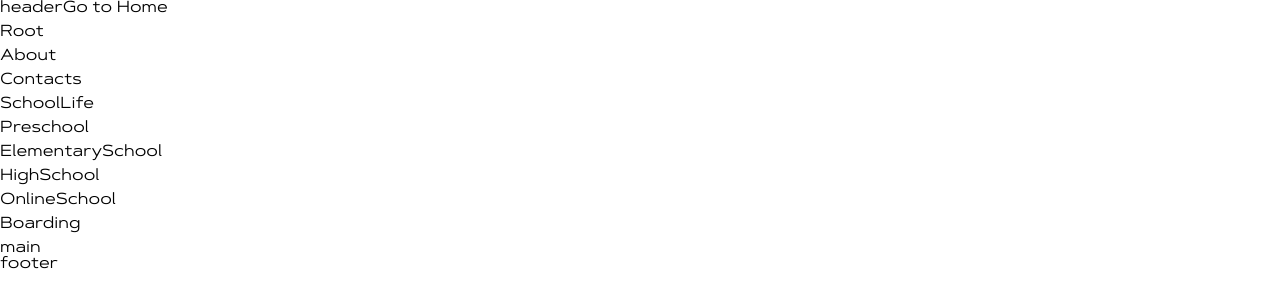
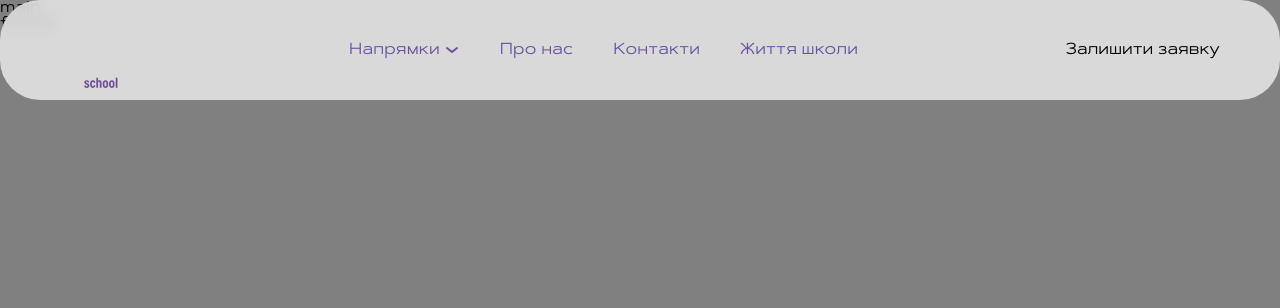
Before and after one commit to AlanG1111/taucer, a Next.js app: page / in a window 1280 px wide. Shown: the top 308 px of the page. Built offline with nearby package versions, Linux system fonts and the light colour scheme.

Commit message:
header navigation

```diff
--- a/app/layout.tsx
+++ b/app/layout.tsx
@@ -25,7 +25,12 @@ export default function RootLayout({
 }>) {
   return (
     <html lang='en'>
-      <body className={artegraSans.className}>
+      <body
+        className={artegraSans.className}
+        style={{
+          backgroundColor: "grey",
+        }}
+      >
         <MainHeader />
         <main>{children}</main>
         <footer>footer</footer>
--- a/package.json
+++ b/package.json
@@ -9,6 +9,7 @@
     "lint": "next lint"
   },
   "dependencies": {
+    "framer-motion": "^11.15.0",
     "next": "15.1.2",
     "react": "^19.0.0",
     "react-dom": "^19.0.0",
--- a/src/components/MainHeader/MainHeader.tsx
+++ b/src/components/MainHeader/MainHeader.tsx
@@ -1,40 +1,125 @@
 "use client";
 
+import React, { useEffect, useRef, useState, useCallback } from "react";
+import Link from "next/link";
+import { motion, AnimatePresence } from "framer-motion";
+import { ArrowDown, MainLogo } from "@/images";
 import { Routes } from "@/config/routes";
-import React from "react";
-import Link from "next/link";
+import styles from "./mainHeader.module.scss";
 
 const MainHeader: React.FC = () => {
+  const [expanded, setExpanded] = useState(false);
+  const containerRef = useRef<HTMLDivElement>(null);
+
+  // Toggle dropdown menu
+  const toggleExpansion = () => setExpanded((prev) => !prev);
+
+  // Collapse dropdown menu
+  const collapseMenu = useCallback(() => setExpanded(false), []);
+
+  // Collapse when clicking outside
+  useEffect(() => {
+    const handleClickOutside = (event: MouseEvent) => {
+      if (
+        containerRef.current &&
+        !containerRef.current.contains(event.target as Node)
+      ) {
+        collapseMenu();
+      }
+    };
+
+    document.addEventListener("mousedown", handleClickOutside);
+    return () => document.removeEventListener("mousedown", handleClickOutside);
+  }, [collapseMenu]);
+
+  // Handle menu item click
+  const handleLinkClick = () => collapseMenu();
+
   return (
+    <header
+      ref={containerRef}
+      className={`${styles.headerWrapper} ${expanded ? styles.expanded : ""}`}
+    >
+      <div className={styles.headerContainer}>
+        {/* Logo */}
+        <Link href={Routes.Root} passHref onClick={handleLinkClick}>
+          <MainLogo />
+        </Link>
+
+        {/* Navigation */}
+        <nav className={styles.navigationContainer}>
+          {/* Dropdown */}
           <div>
-      header
+            <div
+              className={`${styles.menuItem} ${styles.dropDownTitle}`}
+              onClick={toggleExpansion}
+              aria-expanded={expanded}
+              aria-controls='dropdown-menu'
+            >
+              <span>Напрямки</span>
+              <ArrowDown />
+            </div>
+            <AnimatePresence>
+              {expanded && (
+                <motion.ul
+                  id='dropdown-menu'
+                  className={styles.dropDownItemsWrapper}
+                  initial={{ opacity: 0, height: 0 }}
+                  animate={{ opacity: 1, height: "auto" }}
+                  exit={{ opacity: 0, height: 0 }}
+                  transition={{ duration: 0.2, ease: "easeOut" }}
+                  role='menu'
+                >
+                  {[
+                    {
+                      route: Routes.ElementarySchool,
+                      label: "Школа 0-4 класи",
+                    },
+                    { route: Routes.HighSchool, label: "Школа 5 - 11 клас" },
+                    { route: Routes.Boarding, label: "Бординг" },
+                    { route: Routes.OnlineSchool, label: "Online школа" },
+                    { route: Routes.Preschool, label: "Табір" },
+                  ].map(({ route, label }) => (
+                    <li key={route} role='menuitem'>
                       <Link
-        href={Routes.Root}
+                        href={route}
                         passHref
-        style={{
-          textDecoration: "none",
-        }}
+                        onClick={handleLinkClick}
+                        className={styles.subMenuItem}
                       >
-        Go to Home
-      </Link>
-      <nav>
-        <ul style={{ listStyleType: "none", padding: 0 }}>
-          {Object.entries(Routes).map(([key, path]) => (
-            <li key={key} style={{ margin: "8px 0" }}>
-              <Link
-                href={path}
-                passHref
-                style={{
-                  textDecoration: "none",
-                }}
-              >
-                {key}
+                        {label}
                       </Link>
                     </li>
                   ))}
-        </ul>
+                </motion.ul>
+              )}
+            </AnimatePresence>
+          </div>
+
+          {/* Other Links */}
+          {[
+            { route: Routes.About, label: "Про нас" },
+            { route: Routes.Contacts, label: "Контакти" },
+            { route: Routes.SchoolLife, label: "Життя школи" },
+          ].map(({ route, label }) => (
+            <Link
+              key={route}
+              href={route}
+              passHref
+              onClick={handleLinkClick}
+              className={styles.menuItem}
+            >
+              {label}
+            </Link>
+          ))}
         </nav>
+
+        {/* CTA */}
+        <div onClick={collapseMenu} className={styles.ctaButton}>
+          Залишити заявку
         </div>
+      </div>
+    </header>
   );
 };
 
--- /dev/null
+++ b/src/components/MainHeader/mainHeader.module.scss
@@ -0,0 +1,100 @@
+@import "../../../app/_library";
+
+.headerWrapper {
+  height: 100%;
+  max-height: 100px;
+  border-radius: 40px;
+  background: rgba(255, 255, 255, 0.7);
+  backdrop-filter: blur(8px);
+  position: fixed;
+  width: 100%;
+  z-index: 2;
+  transition: all 400ms ease-out;
+
+  &.expanded {
+    max-height: 270px;
+  }
+}
+
+.dropdownWrapper {
+  border-radius: 40px;
+  background: rgba(255, 255, 255, 0.7);
+  backdrop-filter: blur(8px);
+  position: fixed;
+  width: 100%;
+}
+
+.dropDownTitle {
+  display: flex;
+  align-items: center;
+  justify-content: center;
+  gap: 4px;
+}
+
+.dropDownItemsWrapper {
+  padding-top: 16px;
+  position: absolute;
+  display: flex;
+  flex-direction: column;
+  gap: 10px;
+  align-items: flex-start;
+}
+
+.headerContainer {
+  max-height: 100px;
+  display: flex;
+  align-items: center;
+  justify-content: space-between;
+  padding: 0 60px;
+  height: 100%;
+}
+
+.navigationContainer {
+  display: flex;
+  justify-content: space-between;
+  align-items: center;
+  align-self: stretch;
+  gap: 40px;
+}
+
+.menuItem,
+.subMenuItem {
+  position: relative;
+  text-decoration: "none";
+  cursor: pointer;
+  color: $dark-purple;
+  font-size: 16px;
+  font-style: normal;
+  font-weight: 400;
+  line-height: 150%;
+  letter-spacing: 0.16px;
+}
+
+.subMenuItem {
+  color: $purple-light;
+}
+
+.menuItem::after,
+.subMenuItem::after {
+  content: " ";
+  position: absolute;
+  left: 0;
+  top: 24px;
+  width: 100%;
+  height: 2px;
+  background-color: $dark-purple;
+  border-radius: 2px;
+  transform: scaleX(0);
+  transition: transform 0.2s;
+  transform-origin: left;
+}
+
+.subMenuItem::after {
+  background-color: $purple-light;
+}
+
+.menuItem:hover::after,
+.subMenuItem:hover::after {
+  transform-origin: left;
+  transform: scaleX(1);
+}
--- /dev/null
+++ b/src/images/ArrowDown.tsx
@@ -0,0 +1,21 @@
+import React from "react";
+
+export const ArrowDown: React.FC = () => {
+  return (
+    <svg
+      xmlns='http://www.w3.org/2000/svg'
+      width='16'
+      height='16'
+      viewBox='0 0 16 16'
+      fill='none'
+    >
+      <path
+        d='M3 6L8 10L13 6'
+        stroke='#6A51A2'
+        strokeWidth='2'
+        strokeLinecap='round'
+        strokeLinejoin='round'
+      />
+    </svg>
+  );
+};
--- /dev/null
+++ b/src/images/MainLogo.tsx
@@ -0,0 +1,56 @@
+import React from "react";
+
+export const MainLogo: React.FC = () => {
+  return (
+    <svg
+      xmlns='http://www.w3.org/2000/svg'
+      width='82'
+      height='80'
+      viewBox='0 0 82 80'
+      fill='none'
+    >
+      <g clipPath='url(#clip0_312_720)'>
+        <mask
+          id='mask0_312_720'
+          maskUnits='userSpaceOnUse'
+          x='-1'
+          y='0'
+          width='83'
+          height='80'
+        >
+          <path d='M81.9999 0H-0.00012207V80H81.9999V0Z' fill='white' />
+        </mask>
+        <g mask='url(#mask0_312_720)'></g>
+        <path
+          d='M25.8616 77.5393C25.8616 78.042 26.1245 78.592 26.8157 78.592C27.3781 78.592 27.6462 78.2946 27.6462 77.8025C27.6462 77.2762 27.4123 76.9972 26.545 76.6735C24.8104 76.0367 24.382 75.4262 24.382 74.3578C24.382 73.3578 25.0127 72.2525 26.7657 72.2525C28.6975 72.2525 29.1653 73.5683 29.1653 74.5446H27.5411C27.5411 74.2814 27.5122 73.5446 26.7263 73.5446C26.6332 73.5366 26.5394 73.549 26.4516 73.5811C26.3638 73.6132 26.2841 73.6641 26.218 73.7303C26.1519 73.7965 26.101 73.8763 26.069 73.9643C26.0369 74.0522 26.0245 74.1461 26.0325 74.2393C26.0325 74.7051 26.2953 74.9209 27.1784 75.2472C28.7316 75.8235 29.323 76.4157 29.323 77.6157C29.323 79.0657 28.4163 79.892 26.75 79.892C24.9917 79.892 24.2085 78.8393 24.2006 77.5367L25.8616 77.5393Z'
+          fill='#6F4A98'
+        />
+        <path
+          d='M35.3258 77.2736C35.2969 77.8657 35.1655 79.9052 32.737 79.9052C30.6345 79.9052 30.1088 78.2183 30.1088 76.0341C30.1088 74.0815 30.7527 72.2762 32.8264 72.2762C35.2417 72.2762 35.3179 74.3605 35.3285 74.8078H33.6149C33.6017 74.521 33.5728 73.6815 32.8264 73.6815C32.08 73.6815 31.8329 74.5183 31.8329 76.0499C31.8329 77.6289 32.0669 78.5052 32.8054 78.5052C33.5938 78.5052 33.6569 77.7157 33.7016 77.2894L35.3258 77.2736Z'
+          fill='#6F4A98'
+        />
+        <path
+          d='M38.0513 69.6631V73.1131C38.3141 72.6447 38.7793 72.2657 39.7018 72.2657C40.916 72.2657 41.5415 73.0552 41.5415 74.5631V79.7683H39.8437V74.9052C39.8437 74.1841 39.7149 73.7236 38.9948 73.7236C38.2746 73.7236 38.0618 74.292 38.0618 75.2683V79.7683H36.3587V69.6631H38.0513Z'
+          fill='#6F4A98'
+        />
+        <path
+          d='M48.2093 76.0236C48.2093 78.6973 47.229 79.9078 45.4234 79.9078C43.6178 79.9078 42.6822 78.7526 42.6822 76.0631C42.6822 73.4552 43.7781 72.2789 45.5101 72.2789C47.2421 72.2789 48.2093 73.5578 48.2093 76.0236ZM44.3958 76.0526C44.3958 77.6315 44.6586 78.4894 45.4707 78.4894C46.2355 78.4894 46.4957 77.642 46.4957 76.0736C46.4957 74.4447 46.2329 73.7052 45.4575 73.7052C44.6822 73.7052 44.3958 74.4736 44.3958 76.0526Z'
+          fill='#6F4A98'
+        />
+        <path
+          d='M54.6037 76.0236C54.6037 78.6973 53.6234 79.9078 51.8178 79.9078C50.0122 79.9078 49.0766 78.7526 49.0766 76.0631C49.0766 73.4552 50.1725 72.2789 51.9072 72.2789C53.6418 72.2789 54.6037 73.5578 54.6037 76.0236ZM50.7902 76.0526C50.7902 77.6315 51.053 78.4894 51.8651 78.4894C52.6299 78.4894 52.8901 77.642 52.8901 76.0736C52.8901 74.4447 52.6273 73.7052 51.852 73.7052C51.0766 73.7052 50.7902 74.4736 50.7902 76.0526Z'
+          fill='#6F4A98'
+        />
+        <path
+          d='M55.747 79.7683V69.6631H57.4448V79.7683H55.747Z'
+          fill='#6F4A98'
+        />
+      </g>
+      <defs>
+        <clipPath id='clip0_312_720'>
+          <rect width='82' height='80' fill='white' />
+        </clipPath>
+      </defs>
+    </svg>
+  );
+};
--- /dev/null
+++ b/src/images/index.ts
@@ -0,0 +1,2 @@
+export { MainLogo } from "./MainLogo";
+export { ArrowDown } from "./ArrowDown";
```
Also changed, not shown: 1 other file (tests, documents, lock files or other folders). Lines whose indentation alone changed are shown as unchanged.
